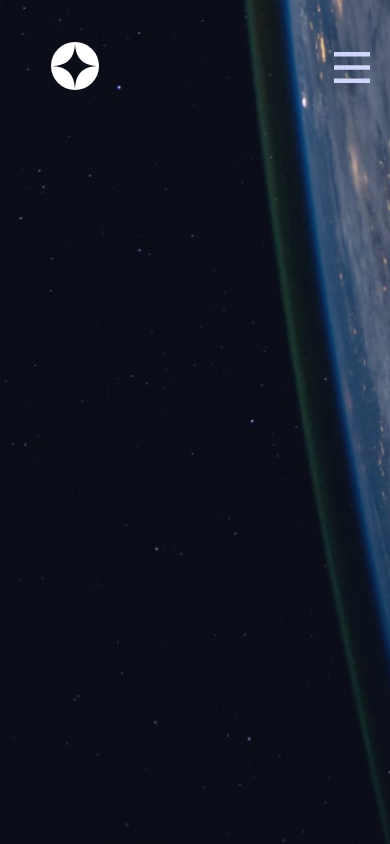
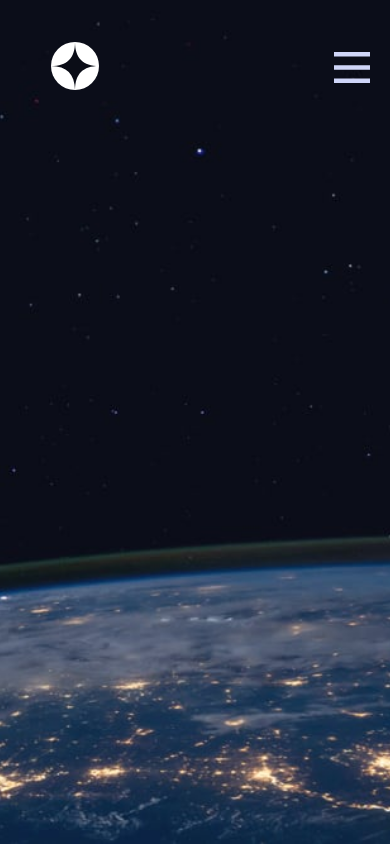
Before and after one commit to David-Chazoule/Space-Tourism, a React (Create React App) app in the folder spacetourism/: page /home in a window 390 px wide. Built offline with nearby package versions, Linux system fonts and the light colour scheme.

Commit message:
background according to the media screen of the different pages

```diff
--- a/spacetourism/src/components/crew/_crew.scss
+++ b/spacetourism/src/components/crew/_crew.scss
@@ -8,4 +8,14 @@ background-repeat: no-repeat;
 display: flex;
 align-items: center;
 justify-content: center;
+
+//tablet
+@media screen and (max-width: 1070px) {
+background-image: url('../../assets/crew/background-crew-tablet.jpg');
 }
+
+//mobile
+@media screen and (max-width: 800px) {
+  background-image: url('../../assets/crew/background-crew-mobile.jpg');
+}
+}
--- a/spacetourism/src/components/destination/_destination.scss
+++ b/spacetourism/src/components/destination/_destination.scss
@@ -8,4 +8,14 @@
   display: flex;
   align-items: center;
   justify-content: center;
+
+  //tablet
+@media screen and (max-width: 1070px) {
+  background-image: url('../../assets/destination/background-destination-tablet.jpg');
+  }
+
+  //mobile
+  @media screen and (max-width: 800px) {
+    background-image: url('../../assets/destination/background-destination-mobile.jpg');
+  }
 }
--- a/spacetourism/src/components/home/home.scss
+++ b/spacetourism/src/components/home/home.scss
@@ -8,4 +8,14 @@
   display: flex;
   align-items: center;
   justify-content: center;
+
+  //tablet
+@media screen and (max-width: 1070px) {
+  background-image: url('../../assets/home/background-home-tablet.jpg');
+  }
+
+  //mobile
+  @media screen and (max-width: 800px) {
+    background-image: url('../../assets/home/background-home-mobile.jpg');
+  }
 }
--- a/spacetourism/src/components/technology/_technology.scss
+++ b/spacetourism/src/components/technology/_technology.scss
@@ -8,4 +8,14 @@
   display: flex;
   align-items: center;
   justify-content: center;
+
+  //tablet
+@media screen and (max-width: 1070px) {
+  background-image: url('../../assets/technology/background-technology-tablet.jpg');
+  }
+
+  //mobile
+  @media screen and (max-width: 800px) {
+    background-image: url('../../assets/technology/background-technology-mobile.jpg');
+  }
 }
```
